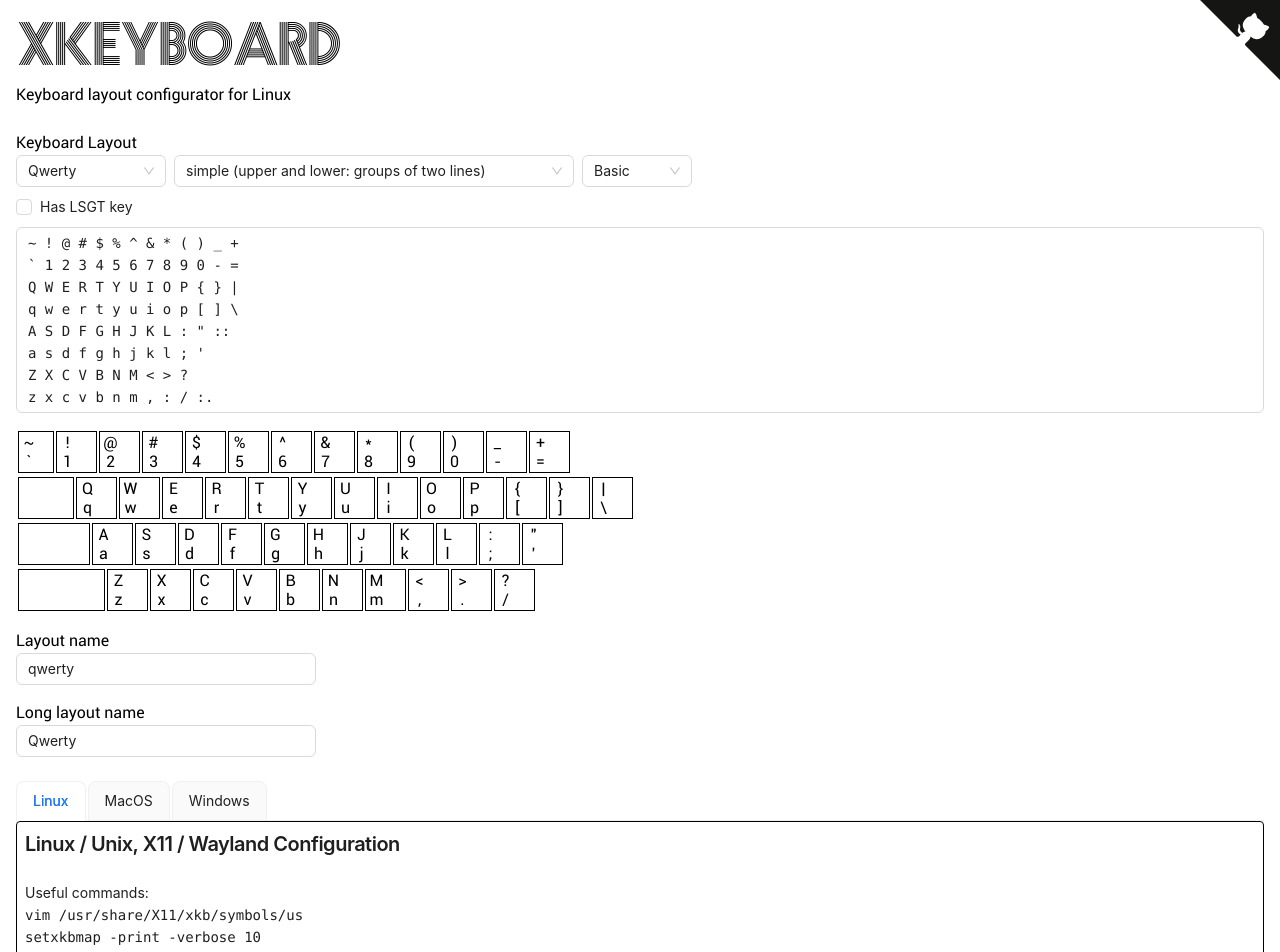
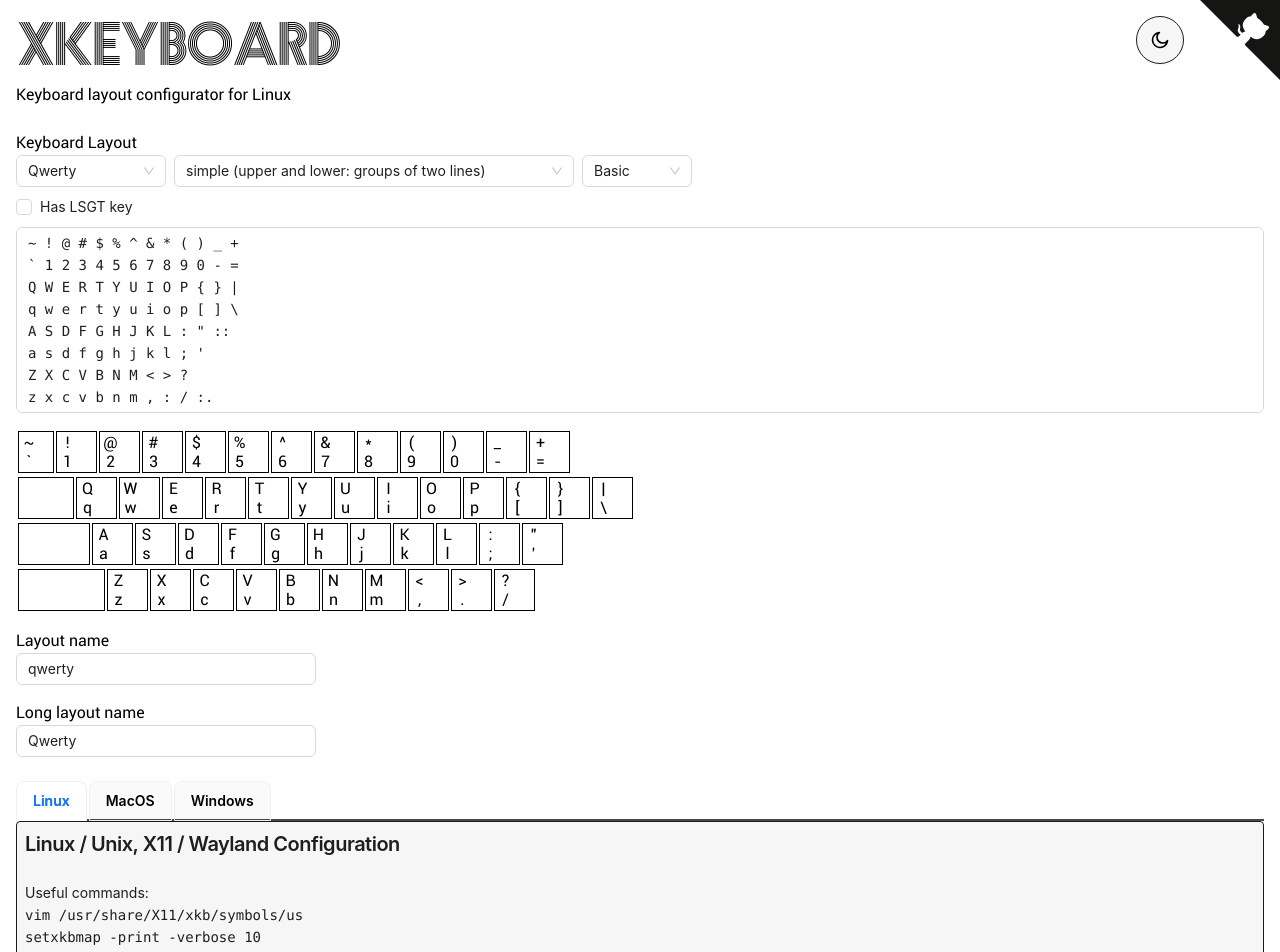
Before and after one commit to mathieucaroff/xkeyboard, a React (Vite) app: page / in a window 1280 px wide. Shown: the top 952 px of the page. Built offline with nearby package versions, Linux system fonts and the light colour scheme.

Commit message:
dark theme

```diff
--- a/package.json
+++ b/package.json
@@ -19,6 +19,7 @@
     "react-dom": "^18.2.0"
   },
   "devDependencies": {
+    "@trivago/prettier-plugin-sort-imports": "^6.0.2",
     "@types/node": "^20.12.2",
     "@types/react": "^18.2.73",
     "@types/react-dom": "^18.2.23",
--- a/src/App.tsx
+++ b/src/App.tsx
@@ -1,15 +1,18 @@
-import { useState } from "react"
+import { useEffect, useState } from "react"
 import { LinuxConfiguration } from "./configuration/LinuxConfiguration"
 import { MacOSConfiguration } from "./configuration/MacOSConfiguration"
 import { LayoutSelector } from "./components/LayoutSelector"
-import { Input, Tabs } from "antd"
+import { Button, ConfigProvider, Input, Tabs, theme } from "antd"
 import { KeyboardView } from "./components/KeyboardView"
 import { WindowsConfiguration } from "./configuration/WindowsConfiguration"
+import { MoonIcon, SunIcon } from "./icon/ThemeIcons"
 
 export const KEYBOARD_DEFAULT_NAME = "layout"
 export const KEYBOARD_DEFAULT_LONG_NAME = "Custom Keyboard Layout"
 
 export function App() {
+  const { defaultAlgorithm, darkAlgorithm } = theme
+  let [isDarkMode, setIsDarkMode] = useState(false)
   let [keyboardName, setKeyboardName] = useState("")
   let [keyboardLongName, setKeyboardLongName] = useState("")
   let [keyboardLayout, setKeyboardLayout] = useState<KeyboardLayout>(() => ({
@@ -44,8 +47,34 @@
     return { key: os, label: os, children: <Component keyboard={keyboard} /> }
   })
 
+  useEffect(() => {
+    document.documentElement.classList.toggle("dark", isDarkMode)
+  }, [isDarkMode])
+
+  const iconProps = { className: "h-5 w-5" }
+  const themeButtonTitle = isDarkMode
+    ? "Switch to light mode"
+    : "Switch to dark mode"
+
   return (
-    <>
+    <ConfigProvider
+      theme={{
+        algorithm: isDarkMode ? darkAlgorithm : defaultAlgorithm,
+        components: {
+          Tabs: {},
+        },
+      }}
+    >
+      <Button
+        size="large"
+        className="keyboard-theme-toggle"
+        onClick={() => setIsDarkMode((value) => !value)}
+        aria-pressed={isDarkMode}
+        aria-label={themeButtonTitle}
+        title={themeButtonTitle}
+      >
+        {isDarkMode ? <SunIcon {...iconProps} /> : <MoonIcon {...iconProps} />}
+      </Button>
       <LayoutSelector
         {...{
           setKeyboardLayout,
@@ -81,7 +110,11 @@
         }}
         className="w-[300px]"
       />
-      <Tabs className="mt-6" type="card" items={configurationTabs} />
-    </>
+      <Tabs
+        className="keyboard-tabs mt-6"
+        type="card"
+        items={configurationTabs}
+      />
+    </ConfigProvider>
   )
 }
--- a/src/components/ConfigurationTemplate.tsx
+++ b/src/components/ConfigurationTemplate.tsx
@@ -53,7 +53,7 @@
   }
 
   return (
-    <div className="overflow-x-auto rounded border border-black p-2">
+    <div className="overflow-x-auto rounded border border-[color:var(--border-color)] bg-[color:var(--surface-color)] p-2">
       <div className="mb-3 mr-10">
         <h3 className="text-xl font-semibold tracking-tight">{title}</h3>
       </div>
@@ -81,7 +81,7 @@
           <DownloadIcon />
         </Button>
       </div>
-      <div className="my-4 h-px bg-black" />
+      <div className="mb-2 mt-3 h-px bg-[color:var(--border-color)]" />
       <pre className="[tab-size:8]">{keyboardConfigText}</pre>
     </div>
   )
--- /dev/null
+++ b/src/icon/ThemeIcons.tsx
@@ -0,0 +1,45 @@
+import type { SVGProps } from "react"
+
+export function SunIcon(props: SVGProps<SVGSVGElement>) {
+  return (
+    <svg
+      aria-hidden="true"
+      focusable="false"
+      viewBox="0 0 24 24"
+      fill="none"
+      stroke="currentColor"
+      strokeWidth="2"
+      strokeLinecap="round"
+      strokeLinejoin="round"
+      {...props}
+    >
+      <circle cx="12" cy="12" r="4" />
+      <line x1="12" y1="2" x2="12" y2="5" />
+      <line x1="12" y1="19" x2="12" y2="22" />
+      <line x1="2" y1="12" x2="5" y2="12" />
+      <line x1="19" y1="12" x2="22" y2="12" />
+      <line x1="4.2" y1="4.2" x2="6.3" y2="6.3" />
+      <line x1="17.7" y1="17.7" x2="19.8" y2="19.8" />
+      <line x1="4.2" y1="19.8" x2="6.3" y2="17.7" />
+      <line x1="17.7" y1="6.3" x2="19.8" y2="4.2" />
+    </svg>
+  )
+}
+
+export function MoonIcon(props: SVGProps<SVGSVGElement>) {
+  return (
+    <svg
+      aria-hidden="true"
+      focusable="false"
+      viewBox="0 0 24 24"
+      fill="none"
+      stroke="currentColor"
+      strokeWidth="2"
+      strokeLinecap="round"
+      strokeLinejoin="round"
+      {...props}
+    >
+      <path d="M21 12.8A9 9 0 1 1 11.2 3a7 7 0 1 0 9.8 9.8Z" />
+    </svg>
+  )
+}
--- a/src/tailwind.css
+++ b/src/tailwind.css
@@ -16,6 +16,10 @@
   html {
     --foreground-color: #000;
     --background-color: #fff;
+    --surface-color: #f6f6f6;
+    --border-color: #1b1b1b;
+    --muted-color: #6b6b6b;
+    color-scheme: light;
     font-family: RobotoFont, "Segoe UI", Tahoma, Geneva, Verdana, sans-serif;
     background-color: var(--background-color);
     color: var(--foreground-color);
@@ -24,6 +28,10 @@
   html.dark {
     --foreground-color: #fff;
     --background-color: #111;
+    --surface-color: #1a1a1a;
+    --border-color: #f0f0f0;
+    --muted-color: #c7c7c7;
+    color-scheme: dark;
   }
 
   h1 {
@@ -33,3 +41,53 @@
     margin: 0;
   }
 }
+
+@layer components {
+  .keyboard-tabs .ant-tabs-nav::before {
+    border-bottom: 2px solid var(--border-color);
+    opacity: 0.8;
+  }
+
+  .keyboard-tabs .ant-tabs-tab {
+    background-color: var(--surface-color);
+    border: 1px solid var(--border-color);
+    border-bottom: 0;
+    color: var(--foreground-color);
+    font-weight: 600;
+    margin-right: 8px;
+    padding: 8px 14px;
+  }
+
+  .keyboard-tabs .ant-tabs-tab-active {
+    background-color: var(--foreground-color);
+    color: var(--background-color);
+  }
+
+  .keyboard-tabs .ant-tabs-ink-bar {
+    background-color: var(--foreground-color);
+    height: 3px;
+  }
+
+  .keyboard-theme-toggle {
+    position: absolute;
+    top: 16px;
+    right: 96px;
+    z-index: 10;
+    height: 48px;
+    width: 48px;
+    padding: 0;
+    border-radius: 9999px;
+    display: inline-flex;
+    align-items: center;
+    justify-content: center;
+    background-color: var(--surface-color);
+    color: var(--foreground-color);
+    border: 1px solid var(--border-color);
+  }
+
+  .keyboard-theme-toggle:hover,
+  .keyboard-theme-toggle:focus-visible {
+    background-color: var(--foreground-color);
+    color: var(--background-color);
+  }
+}
```
Also changed, not shown: 2 other files (tests, documents, lock files or other folders).
